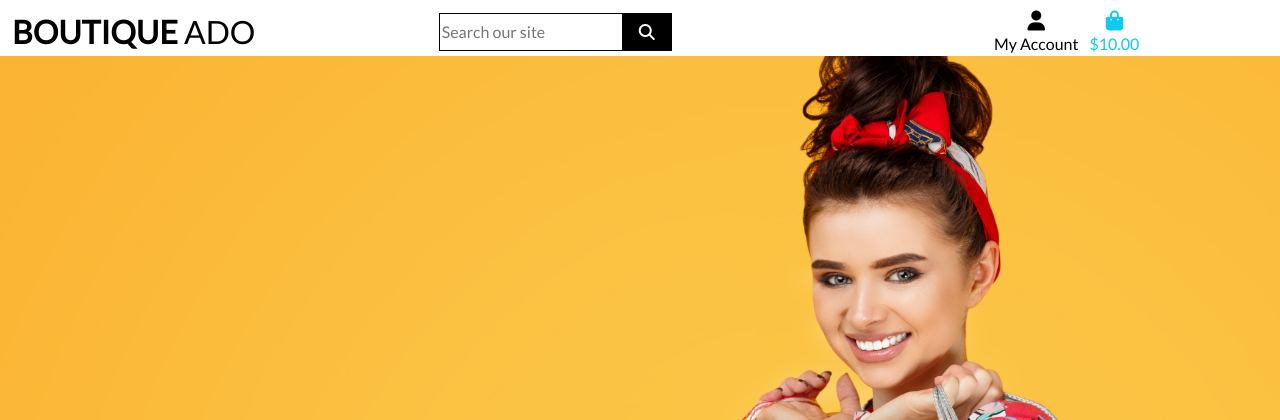
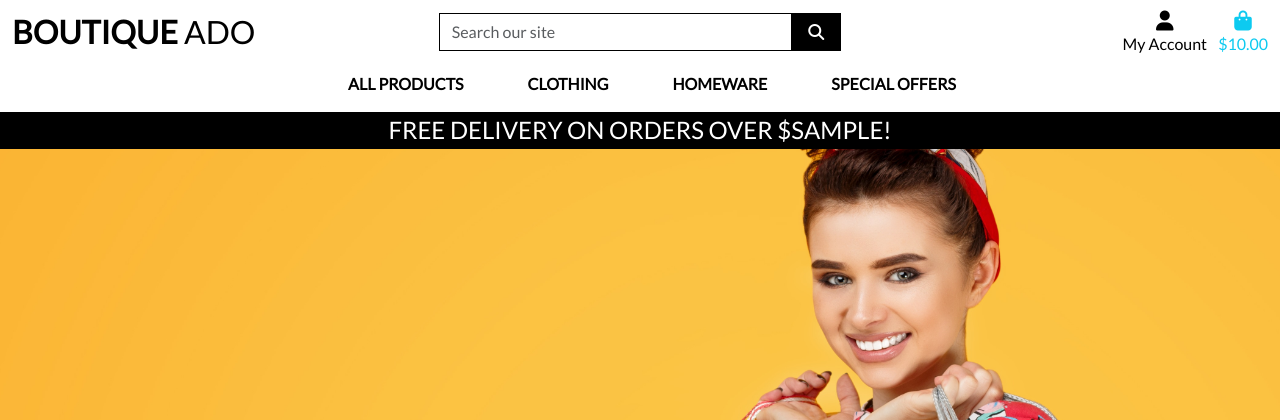
Before and after one commit to AnnieRho7/Boutique-Ado-V1, a Django app: template templates/base.html in a window 1280 px wide. Shown: the top 420 px of the page. Run offline with Django 3.2, Linux system fonts and the light colour scheme; the template is opened without the code that fills it: most values are stand-ins (such as "Sample title", 1, 10 or a date in 2020).

Commit message:
added product navigation to header

```diff
--- a/static/css/base.css
+++ b/static/css/base.css
@@ -3,7 +3,7 @@ html {
 }
 
 body {
-    background: url('/media/homepage_background_cropped.jpg') no-repeat center center fixed; /*hero image*/
+    background: url('/media/homepage_background_cropped.jpg') no-repeat center center fixed;
     background-size: cover;
     height: calc(100vh - 164px);
     color: #555;
@@ -56,6 +56,10 @@ body {
     border: 1px solid black !important;
 }
 
+.bg-black {
+    background: #000 !important;
+}
+
 /* -------------------------------- Media Queries */
 
 /* Slightly larger container on xl screens */
--- a/templates/base.html
+++ b/templates/base.html
@@ -32,16 +32,21 @@
 <body>
 
     <header class="container-fluid fixed-top">
+        <!-- Top Navigation Row -->
         <div id="topnav" class="row bg-white pt-lg-2 d-none d-lg-flex">
-            <div class="col-12 col-lg-4 my-auto py-1 py-lg-0 text-center text-lg-left">
+            <!-- Logo -->
+            <div class="col-12 col-lg-4 my-auto py-1 py-lg-0 text-center text-lg-start">
                 <a href="{% url 'home' %}" class="nav-link main-logo-link">
                     <h2 class="logo-font text-black my-0"><strong>Boutique</strong> Ado</h2>
                 </a>
             </div>
+
+            <!-- Search Form -->
             <div class="col-12 col-lg-4 my-auto py-1 py-lg-0">
                 <form method="GET" action="">
                     <div class="input-group w-100">
-                        <input class="border border-black rounded-0" type="text" name="q" placeholder="Search our site">
+                        <input class="form-control border border-black rounded-0" type="text" name="q"
+                            placeholder="Search our site">
                         <button class="btn btn-black border border-black rounded-0" type="submit">
                             <span class="icon">
                                 <i class="fas fa-search"></i>
@@ -50,13 +55,16 @@
                     </div>
                 </form>
             </div>
+
+            <!-- Account & Cart Links -->
             <div class="col-12 col-lg-4 my-auto py-1 py-lg-0">
-                <ul class="list-inline list-unstyled text-center text-lg-right my-0">
+                <ul class="list-inline list-unstyled text-center text-lg-end my-0">
+                    <!-- Account Dropdown -->
                     <li class="list-inline-item dropdown">
                         <a class="text-black nav-link" href="#" id="user-options" data-bs-toggle="dropdown"
                             aria-haspopup="true" aria-expanded="false">
                             <div class="text-center">
-                                <div><i class="fas fa-user fa-lg"></i></div>
+                                <i class="fas fa-user fa-lg"></i>
                                 <p class="my-0">My Account</p>
                             </div>
                         </a>
@@ -73,11 +81,13 @@
                             {% endif %}
                         </div>
                     </li>
+
+                    <!-- Cart -->
                     <li class="list-inline-item">
                         <a class="{% if grand_total %}text-info font-weight-bold{% else %}text-black{% endif %} nav-link"
                             href="">
                             <div class="text-center">
-                                <div><i class="fas fa-shopping-bag fa-lg"></i></div>
+                                <i class="fas fa-shopping-bag fa-lg"></i>
                                 <p class="my-0">
                                     {% if grand_total %}
                                     ${{ grand_total|floatformat:2 }}
@@ -91,7 +101,28 @@
                 </ul>
             </div>
         </div>
+
+        <!-- Main Navigation Row -->
+        <div class="row bg-white">
+            <nav class="navbar navbar-expand-lg navbar-light w-100">
+                <button class="navbar-toggler" type="button" data-bs-toggle="collapse" data-bs-target="#main-nav"
+                    aria-controls="main-nav" aria-expanded="false" aria-label="Toggle navigation">
+                    <span class="navbar-toggler-icon"></span>
+                </button>
+                {% include 'includes/mobile-top-header.html' %}
+                {% include 'includes/main-nav.html' %}
+            </nav>
+        </div>
+
+        <!-- Delivery Banner -->
+        <div id="delivery-banner" class="row text-center">
+            <div class="col bg-black text-white">
+                <h4 class="logo-font my-1">Free delivery on orders over ${{ free_shipping_threshold }}!</h4>
+            </div>
+        </div>
     </header>
+
+
 
     <!-- Message Container for Django messages -->
     {% if messages %}
--- /dev/null
+++ b/templates/includes/main-nav.html
@@ -0,0 +1,58 @@
+<div class="collapse navbar-collapse" id="main-nav">
+    <ul class="navbar-nav w-auto mx-auto">
+        <!-- All Products Dropdown -->
+        <li class="nav-item dropdown">
+            <a class="logo-font fw-bold nav-link text-black me-5" href="#" id="all-products-link"
+                data-bs-toggle="dropdown" aria-expanded="false">
+                All Products
+            </a>
+            <ul class="dropdown-menu border-0" aria-labelledby="all-products-link">
+                <li><a href="" class="dropdown-item">By Price</a></li>
+                <li><a href="" class="dropdown-item">By Rating</a></li>
+                <li><a href="" class="dropdown-item">By Category</a></li>
+                <li><a href="" class="dropdown-item">All Products</a></li>
+            </ul>
+        </li>
+
+        <!-- Clothing Dropdown -->
+        <li class="nav-item dropdown">
+            <a class="logo-font fw-bold nav-link text-black me-5" href="#" id="clothing-link" data-bs-toggle="dropdown"
+                aria-expanded="false">
+                Clothing
+            </a>
+            <ul class="dropdown-menu border-0" aria-labelledby="clothing-link">
+                <li><a href="" class="dropdown-item">Activewear &amp; Essentials</a></li>
+                <li><a href="" class="dropdown-item">Jeans</a></li>
+                <li><a href="" class="dropdown-item">Shirts</a></li>
+                <li><a href="" class="dropdown-item">All Clothing</a></li>
+            </ul>
+        </li>
+
+        <!-- Homeware Dropdown -->
+        <li class="nav-item dropdown">
+            <a class="logo-font fw-bold nav-link text-black me-5" href="#" id="homeware-link" data-bs-toggle="dropdown"
+                aria-expanded="false">
+                Homeware
+            </a>
+            <ul class="dropdown-menu border-0" aria-labelledby="homeware-link">
+                <li><a href="" class="dropdown-item">Bed &amp; Bath</a></li>
+                <li><a href="" class="dropdown-item">Kitchen &amp; Dining</a></li>
+                <li><a href="" class="dropdown-item">All Homeware</a></li>
+            </ul>
+        </li>
+
+        <!-- Specials Dropdown -->
+        <li class="nav-item dropdown">
+            <a class="logo-font fw-bold nav-link text-black" href="#" id="specials-link" data-bs-toggle="dropdown"
+                aria-expanded="false">
+                Special Offers
+            </a>
+            <ul class="dropdown-menu border-0" aria-labelledby="specials-link">
+                <li><a href="" class="dropdown-item">New Arrivals</a></li>
+                <li><a href="" class="dropdown-item">Deals</a></li>
+                <li><a href="" class="dropdown-item">Clearance</a></li>
+                <li><a href="" class="dropdown-item">All Specials</a></li>
+            </ul>
+        </li>
+    </ul>
+</div>
--- /dev/null
+++ b/templates/includes/mobile-top-header.html
@@ -0,0 +1,58 @@
+<li class="list-inline-item">
+    <a class="text-black nav-link d-block d-lg-none" href="#" id="mobile-search" data-bs-toggle="dropdown"
+        aria-expanded="false">
+        <div class="text-center">
+            <div><i class="fas fa-search fa-lg"></i></div>
+            <p class="my-0">Search</p>
+        </div>
+    </a>
+    <div class="dropdown-menu border-0 w-100 p-3 rounded-0 my-0" aria-labelledby="mobile-search">
+        <form class="form" method="GET" action="">
+            <div class="input-group w-100">
+                <input class="form-control border border-black rounded-0" type="text" name="q"
+                    placeholder="Search our site">
+                <button class="btn btn-black border border-black rounded-0" type="submit">
+                    <span class="icon">
+                        <i class="fas fa-search"></i>
+                    </span>
+                </button>
+            </div>
+        </form>
+    </div>
+</li>
+<li class="list-inline-item dropdown">
+    <a class="text-black nav-link d-block d-lg-none" href="#" id="user-options" data-bs-toggle="dropdown"
+        aria-expanded="false">
+        <div class="text-center">
+            <div><i class="fas fa-user fa-lg"></i></div>
+            <p class="my-0">My Account</p>
+        </div>
+    </a>
+    <div class="dropdown-menu border-0" aria-labelledby="user-options">
+        {% if request.user.is_authenticated %}
+        {% if request.user.is_superuser %}
+        <a href="{% url 'account_logout' %}" class="dropdown-item">Product Management</a>
+        {% endif %}
+        <a href="{% url 'profile' %}" class="dropdown-item">My Profile</a>
+        <a href="{% url 'account_logout' %}" class="dropdown-item">Logout</a>
+        {% else %}
+        <a href="{% url 'account_signup' %}" class="dropdown-item">Register</a>
+        <a href="{% url 'account_login' %}" class="dropdown-item">Login</a>
+        {% endif %}
+    </div>
+</li>
+<li class="list-inline-item">
+    <a class="{% if grand_total %}text-primary fw-bold{% else %}text-black{% endif %} nav-link d-block d-lg-none"
+        href="">
+        <div class="text-center">
+            <div><i class="fas fa-shopping-bag fa-lg"></i></div>
+            <p class="my-0">
+                {% if grand_total %}
+                ${{ grand_total|floatformat:2 }}
+                {% else %}
+                $0.00
+                {% endif %}
+            </p>
+        </div>
+    </a>
+</li>
```
